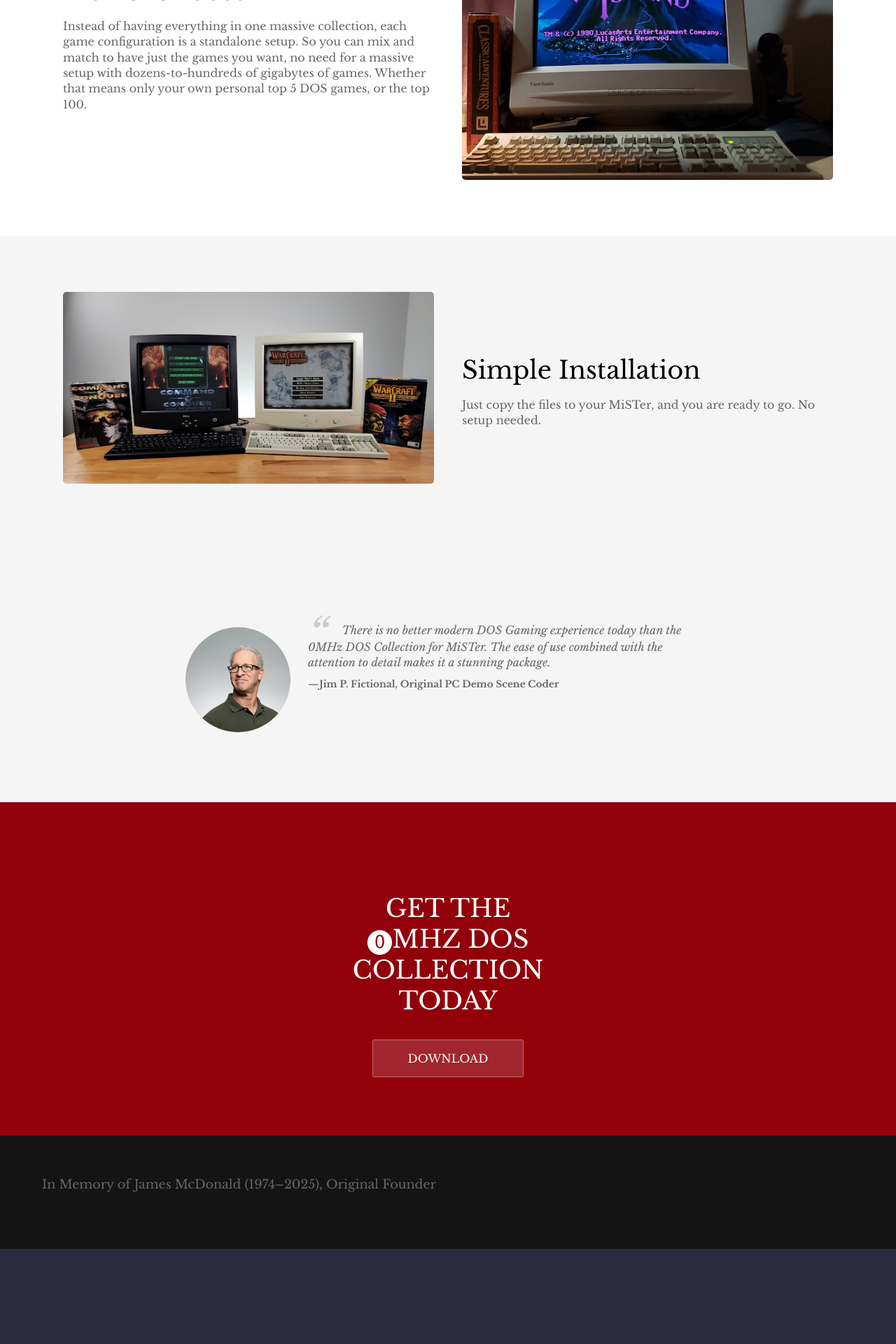
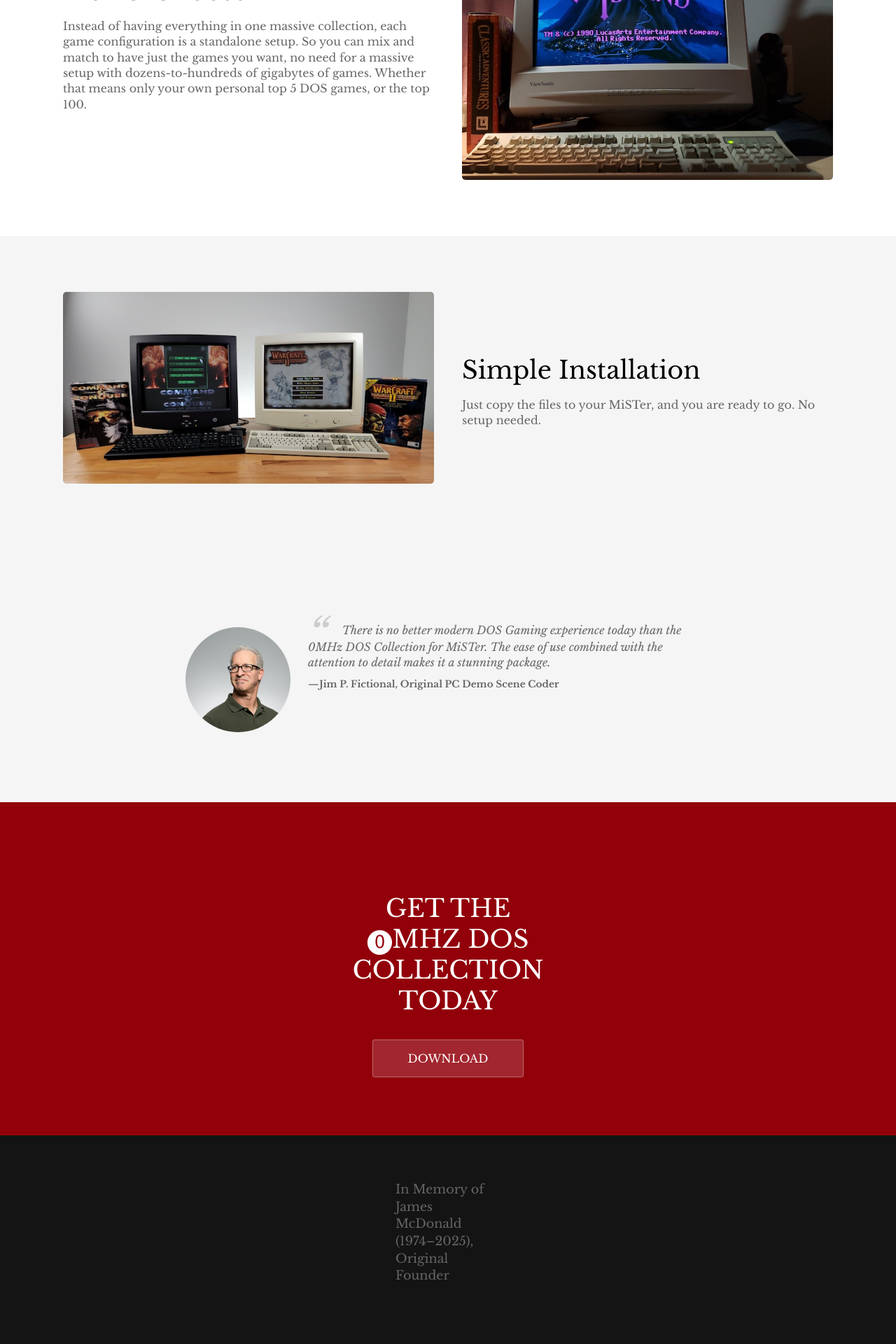
Before and after one commit to 0mhz-net/0mhz-net.github.io, a Jekyll site: the page built from index.html, in a window 1280 px wide. Shown: the part 2881-4801 px from the top of the page at 70% size. Built offline with Jekyll 4.4.1, drawn with Linux system fonts in a browser that asks for light colours; before the commit the page ends 4665 px from its top, so only the background shows below that.

Commit message:
Center the text

```diff
--- a/_layouts/default.html
+++ b/_layouts/default.html
@@ -38,7 +38,7 @@
 					</ul>
 					{% endfor %}
 
-					<p>In Memory of James McDonald (1974&ndash;2025), Original Founder</p>
+					<ul class="footer-links"><li>In Memory of James McDonald (1974&ndash;2025), Original Founder</li></ul>
 				</div>
 			</div>
 
```
